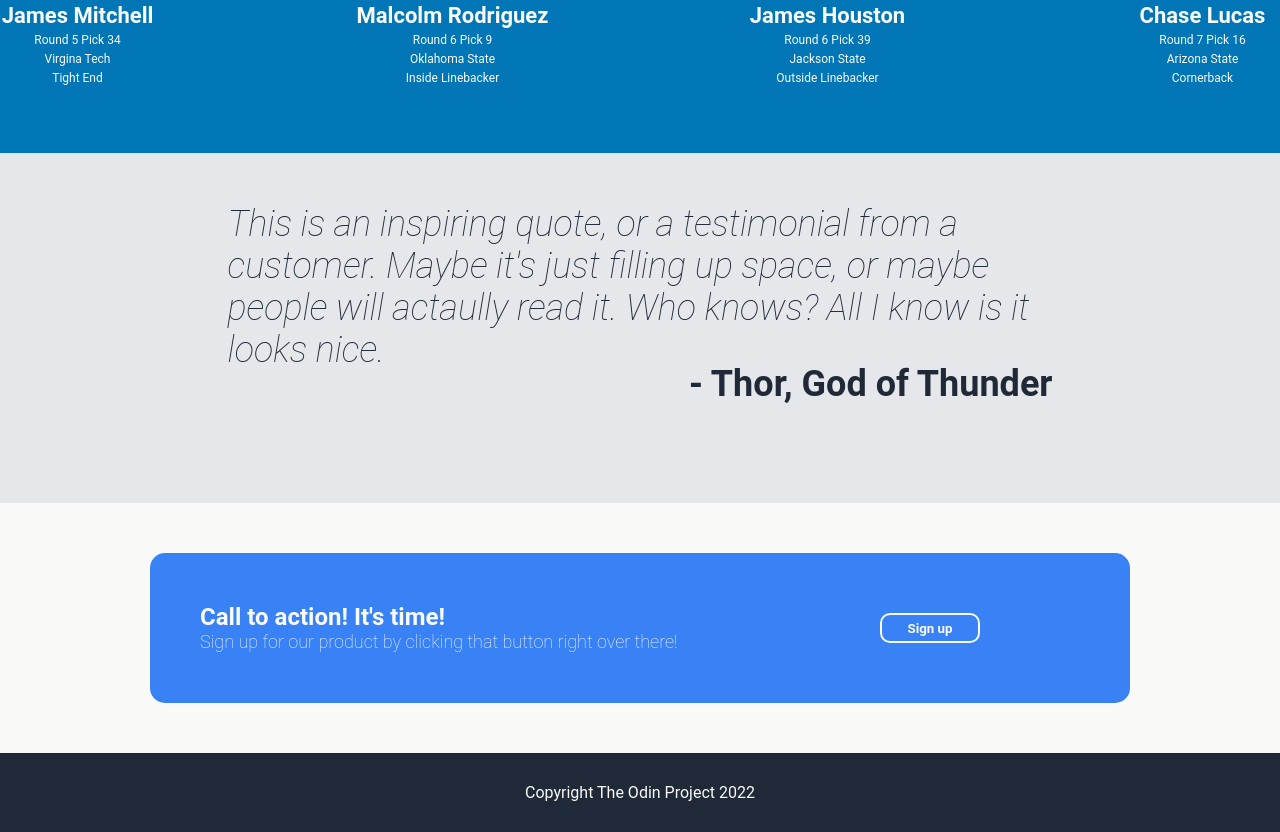
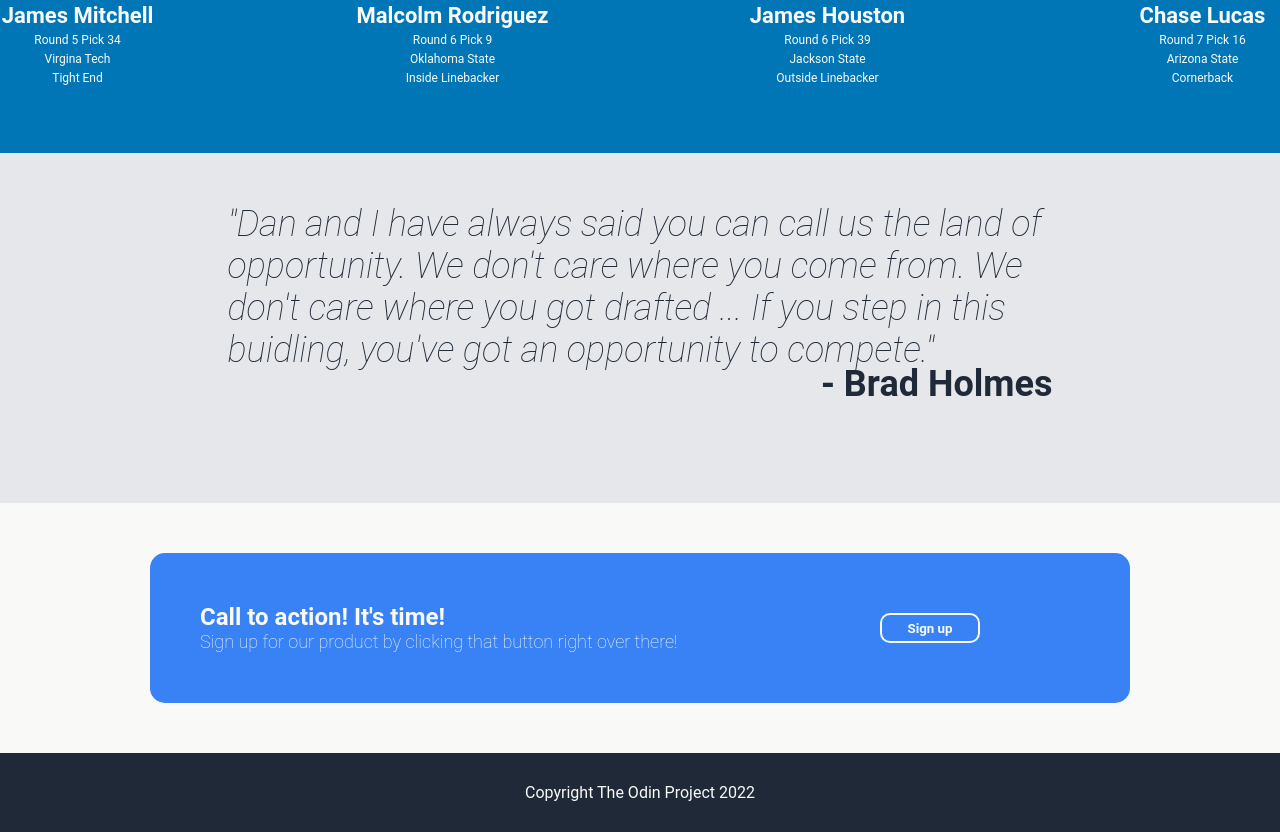
Before and after one commit to KyleHilbert/lions-page, a plain HTML site: page index.html in a window 1280 px wide. Shown: the part 1531-2363 px from the top of the page. Drawn offline with Linux system fonts and the light colour scheme; files that its build step writes are made by us from their sources; files whose address does not match are found by name.

Commit message:
Index for lions page

```diff
--- a/index.html
+++ b/index.html
@@ -104,9 +104,11 @@
     </div>
 
     <div class="section3-container">
-        <div class="quote">This is an inspiring quote, or a testimonial from a customer. Maybe it's just filling up space, or maybe people will actaully read it.
-            Who knows? All I know is it looks nice.</div>
-        <div class="quotename">- Thor, God of Thunder</div>
+        <div class="quote">
+            "Dan and I have always said you can call us the land of opportunity. We don't care where you come from. We don't care where you got drafted ... If you step in this
+            buidling, you've got an opportunity to compete."
+        </div>
+        <div class="quotename">- Brad Holmes</div>
     </div>
 
     <div class="section4-container">
```
